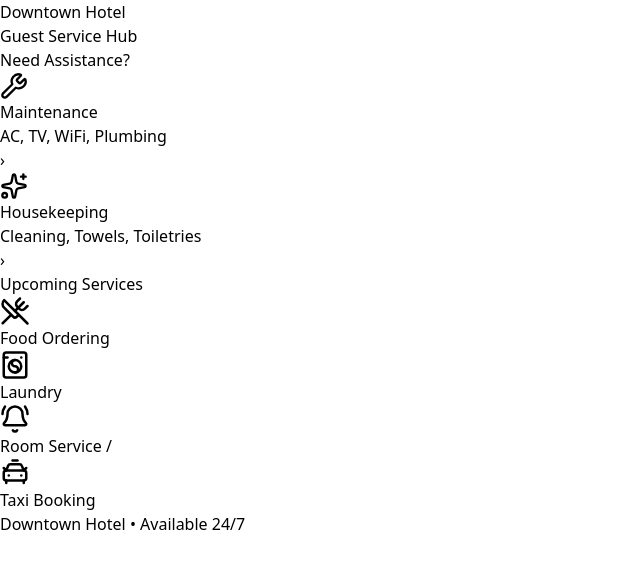
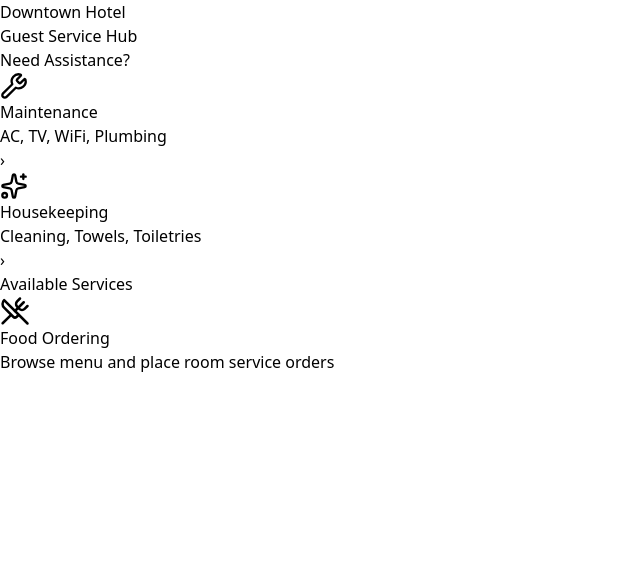
Before and after one commit to Nantha557/Downtown-Hotel-Complaint-System, a React (Vite) app in the folder Client/: page /guest in a window 1280 px wide. Shown: the top 568 px of the page, without its empty margins (0-640 px from the left). Built offline with nearby package versions, Linux system fonts and the light colour scheme.

Commit message:
integrated food ordering into guest portal

```diff
--- a/Client/src/pages/GuestPortal.jsx
+++ b/Client/src/pages/GuestPortal.jsx
@@ -142,19 +142,22 @@ return (
 
       </div>
 
-      {/* UPCOMING SERVICES */}
+      {/* AVAILABLE SERVICES */}
 
 <div>
 
   <h2 className="text-2xl font-bold text-gray-800 mb-4">
 
-          Upcoming Services
+    Available Services
 
   </h2>
 
-        <div className="grid grid-cols-2 gap-4">
+  <div className="grid grid-cols-1 gap-4">
 
-          <div className="bg-white rounded-3xl p-5 shadow-sm">
+    <div
+      onClick={() => navigate("/https://downtown-food-ordering-system.vercel.app/menu")}
+      className="bg-white rounded-3xl p-5 shadow-sm cursor-pointer hover:shadow-lg transition"
+    >
 
       <UtensilsCrossed
         size={30}
@@ -167,64 +170,15 @@ return (
 
       </h3>
 
-          </div>
+      <p className="text-sm text-gray-500 mt-1">
 
-          <div className="bg-white rounded-3xl p-5 shadow-sm">
+        Browse menu and place room service orders
 
-            <WashingMachine
-              size={30}
-              className="text-cyan-600 mb-3"
-            />
-
-            <h3 className="font-bold text-gray-800">
-
-              Laundry
-
-            </h3>
-
-          </div>
-
-          <div className="bg-white rounded-3xl p-5 shadow-sm">
-
-            <BellRing
-              size={30}
-              className="text-orange-500 mb-3"
-            />
-
-            <h3 className="font-bold text-gray-800">
-
-              Room Service
-
-/</h3>
-
-          </div>
-
-          <div className="bg-white rounded-3xl p-5 shadow-sm">
-
-            <CarTaxiFront
-              size={30}
-              className="text-green-600 mb-3"
-            />
-
-            <h3 className="font-bold text-gray-800">
-
-              Taxi Booking
-
-            </h3>
+      </p>
 
     </div>
 
   </div>
-
-      </div>
-
-      <div className="text-center py-4">
-
-        <p className="text-gray-400 text-sm">
-
-          Downtown Hotel • Available 24/7
-
-        </p>
 
 </div>
 
```
Lines whose indentation alone changed are shown as unchanged.
